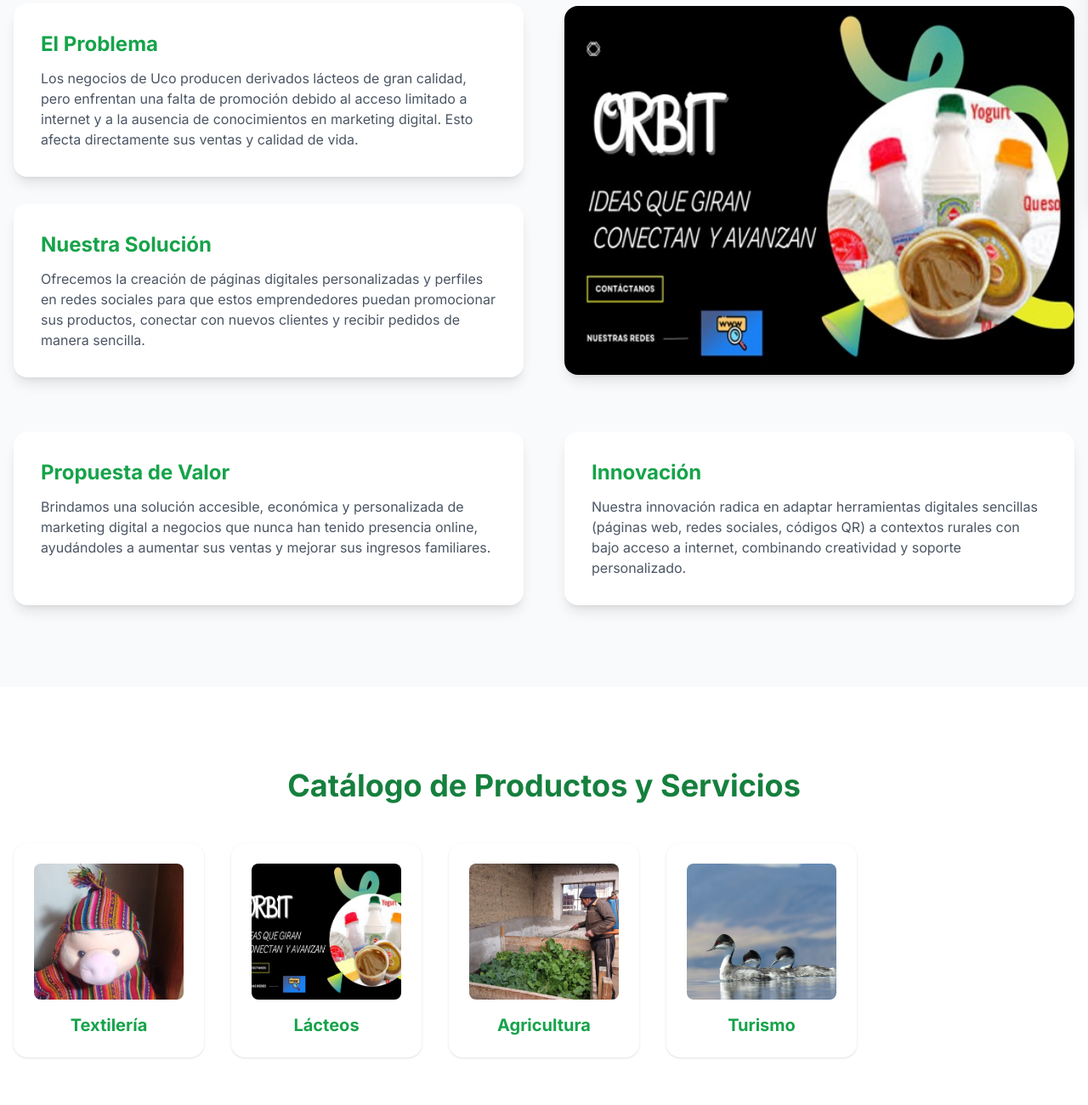
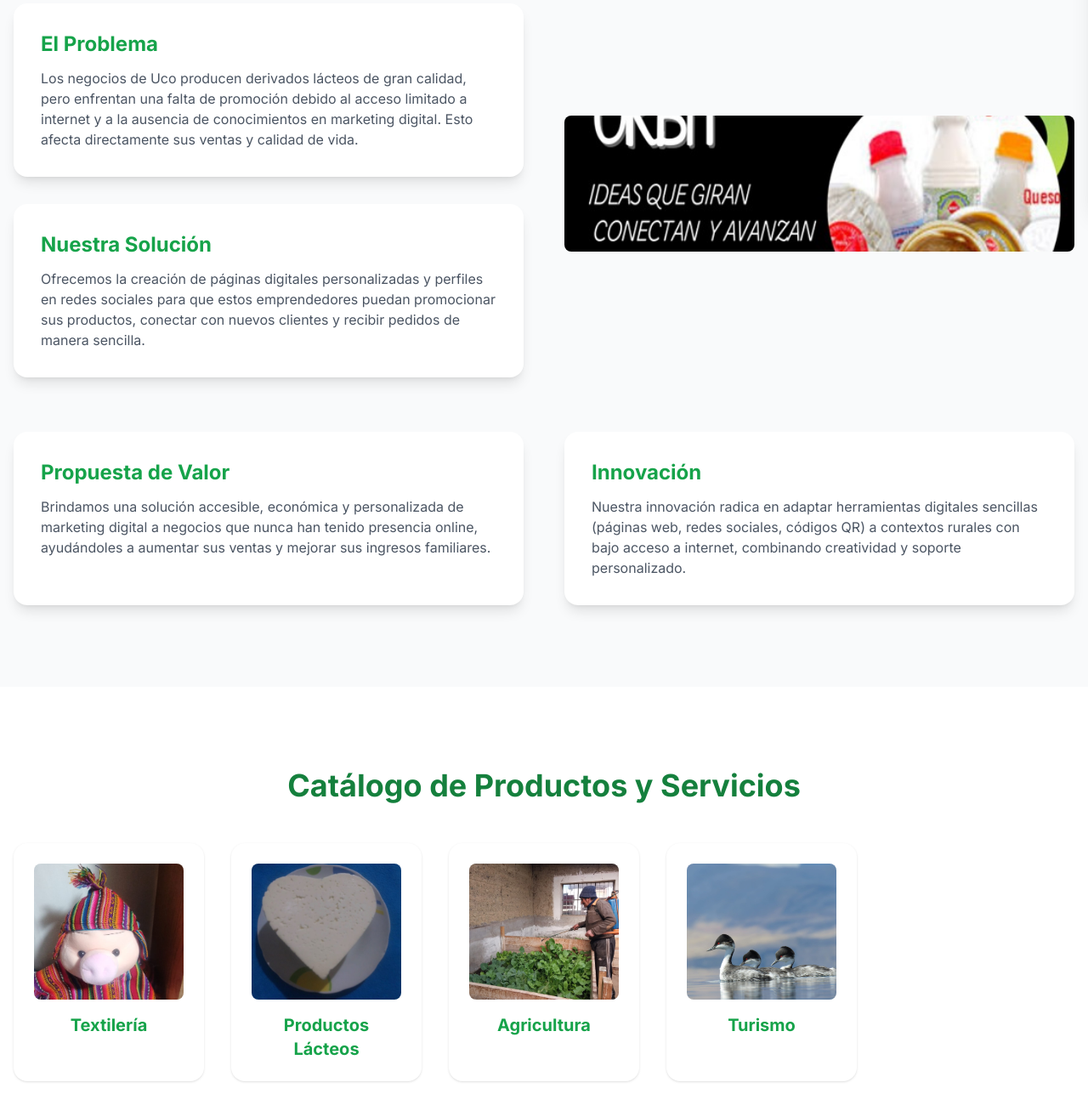
Before and after one commit to vivian8632/crea-y-emprende-uco, a plain HTML site: page index.html in a window 1280 px wide. Shown: the part 560-1860 px from the top of the page at 85% size. Drawn offline with nearby package versions, Linux system fonts and the light colour scheme; no server answers; a script that the page names is missing.

Commit message:
Update index.html

```diff
--- a/index.html
+++ b/index.html
@@ -164,11 +164,7 @@
                         </div>
                     </div>
                     <!-- Imagen representativa -->
-                    <div class="hidden md:block">
-                      <img src="images/lacteos.jpg"
-                           alt="Productos lácteos de Uco"
-                           class="rounded-2xl shadow-lg w-full h-auto">
-                    </div>
+                    <div class="hidden md:block"> <img src="images/lacteos.jpg" alt="Productos lácteos de Uco" class="rounded-lg mx-auto mb-4 h-40 w-full object-cover"></div>
                 </div>
 
                 <div class="mt-16 grid md:grid-cols-2 gap-12">
@@ -208,8 +204,8 @@
       </div>
       <!-- Lácteos -->
       <div class="categoria-card cursor-pointer bg-white p-6 rounded-2xl shadow hover:shadow-lg transition" data-category="lacteos">
-        <img src="images/lacteos.jpg" alt="Lácteos" class="rounded-lg mx-auto mb-4 h-40 w-full object-cover">
-        <h3 class="text-xl font-bold text-green-600">Lácteos</h3>
+        <img src="images/queso_corazon.jpg" alt="Lácteos" class="rounded-lg mx-auto mb-4 h-40 w-full object-cover">
+        <h3 class="text-xl font-bold text-green-600">Productos Lácteos</h3>
       </div>
       <!-- Agricultura -->
       <div class="categoria-card cursor-pointer bg-white p-6 rounded-2xl shadow hover:shadow-lg transition" data-category="agricultura">
```
